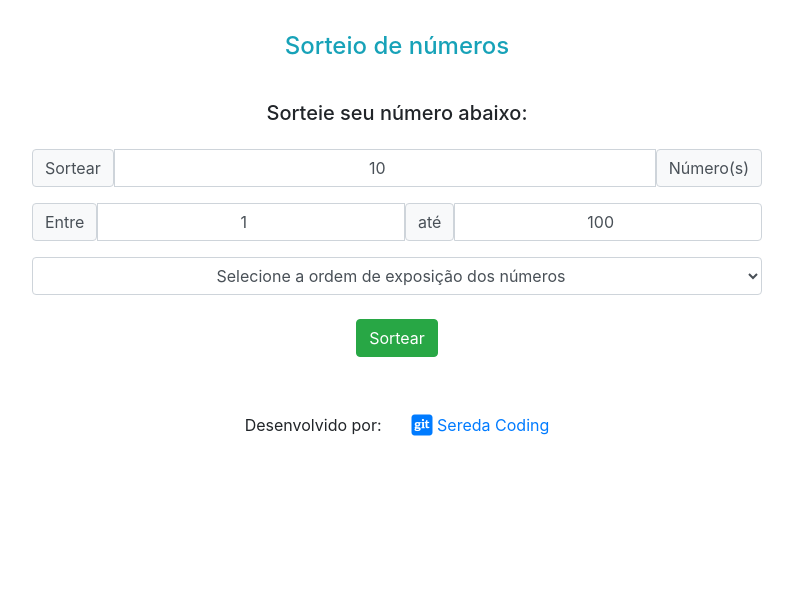
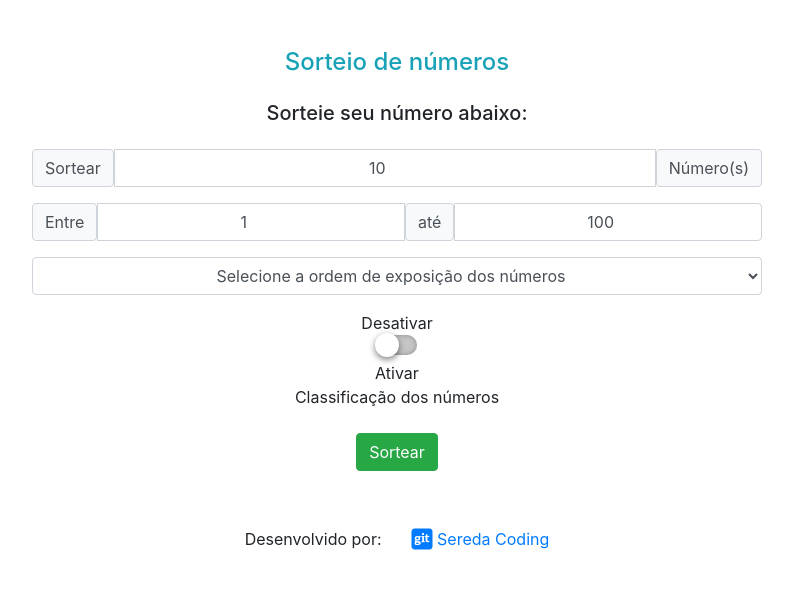
Before and after one commit to SeredaCoding/Sorteio.fun, a PHP site: page / in a window 1280 px wide. Shown: the top 589 px of the page, without its empty margins (243-1036 px from the left). Run offline with PHP 8.4, Linux system fonts and the light colour scheme; some libraries are stand-ins or nearby versions.

Commit message:
Classificação de números - botão ON/OFF
Classificação de números - botão ON/OFF

```diff
--- /dev/null
+++ b/css/style.css
@@ -0,0 +1,34 @@
+input[type="checkbox"] {
+  position: relative;
+  width: 40px;
+  height: 20px;
+  -webkit-appearance: none; /* Aparência padrão do checkbox é anulada */
+  background-color: #c6c6c6; /* cor de fundo */
+  outline: none; /* sem borda externa */
+  border-radius: 20px; /* arrendodamento dos cantos */
+  box-shadow: inset 0 0 5px rgba(85, 85, 85, 0.5); /* sombra interna */
+  transition: .2s; /* tempo de transição que vai ocorrer com a cor de fundo e com a posção da bolinha*/
+  cursor: pointer;/* estabelecer que o mouse vai ter uma aparência como se fosse clicar em um botão */
+}
+
+input:checked[type="checkbox"] {
+  background-color: #28a745;/* cor de fundo que vai ser aplicada quando o checkbox tiver uma alteração para checked */
+}
+/* O seletor :before pode criar objetos antes do elemento principal, no caso cria a bolinha do botão  */
+input[type="checkbox"]:before {
+  content: '';
+  position: absolute;
+  width: 20px;
+  height: 20px;
+  border-radius: 50%;
+  top: 0;
+  left: 0;
+  background: #ffffff;
+  transform: scale(1.2);
+  box-shadow: 0 2px 5px rgba(0, 0, 0, 0.5);
+  transition: .2s;
+}
+
+input:checked[type="checkbox"]:before {
+  left: 20px;
+}
--- a/index.php
+++ b/index.php
@@ -13,8 +13,7 @@
 	    <script src="//cdnjs.cloudflare.com/ajax/libs/jquery/3.2.1/jquery.min.js"></script>
 	    <script src="//maxcdn.bootstrapcdn.com/bootstrap/4.1.1/js/bootstrap.min.js"></script>
 		<!-- Estilo CSS -->
-		<link rel="stylesheet" type="text/css" href="../css/estilo.css">
-		<link rel="icon" href="../imagens/favicon2.png">
+		<link rel="stylesheet" type="text/css" href="css/style.css">
 
 		<!-- Font Awesome -->
 	    <script src="https://kit.fontawesome.com/25f8242477.js" crossorigin="anonymous"></script>
@@ -32,15 +31,14 @@
 	</head>
 	<body>
 		<header>
-			<div class="container text-center">
-			  <div class="row justify-content-md-center">
+			<div class="container">
+			  <div class="row justify-content-center">
 
-			    <div class="col-md-auto">
-			      <a href="resetar_auto.php"><h4 class="text-info p-4 mt-2">Sorteio de números</h4></a>
-			    </div>
+		    	<div class="text-center mb-2"><a href="resetar_auto.php"><h4 class="text-info mt-5">Sorteio de números</h4></a></div>
 
 			  </div>
 			</div>
+
 
 			<div class="container text-center">
 			  <div class="row justify-content-md-center">
@@ -139,6 +137,17 @@
 						</div>
 
 				    </div>
+				    <div class="col col-12 col-md-8">
+				  		<div>
+				  			<div class="col">Desativar</div>
+						    <div class="col"><input type="checkbox" <?php if(isset($_SESSION['class_num'])==1 && $_SESSION['class_num'] == 1){echo 'checked';} ?> name="class_num" value="1"></div>
+						   	<div class="col">Ativar</div>
+						</div>
+
+					    <div class="col mb-3">
+					      <div>Classificação dos números</div>
+					    </div>
+					</div>
 
 
 
@@ -220,6 +229,8 @@
 				<div class="row justify-content-md-center">
 
 			<?php
+			$id= 0;
+			$ads = 1;
 			//verificação se existe números sorteados
 			if(isset($_SESSION['numeros']) == 1){
 				$_SESSION['ordem'];
@@ -233,22 +244,51 @@
 				if($numero <= 9){
 					$numero = '0'.$numero;
 				}
+
+				$id = ++$id;
+
 				?>
 
 
 
-				<div class="col-6 col-md-auto col-md-3 col-lg-4 centralizar">
+				<div class="col-6 col-md-auto col-md-3 col-lg-4 centralizar ">
+					<?php if(isset($_SESSION['class_num']) == 1){ ?>
+					<div class="col-6 centralizar">
+						<div class="rounded border text-success bg-light"><?php echo $id.'º'; ?></div>
+					</div>
+					<?php }; ?>
 					<div class="p-2 m-2 rounded border"><?php echo $numero; ?></div>
+
+
 				</div>
+				<?php
+				if($_SESSION['quantidade'] == 10 && $id == 10){ ?>
+					<div class="container text-center">
+					  <div class="row justify-content-center">
 
+					    <div class="border rounded col-12 m-3">
+					      <div>anúncio</div>
+					    </div>
+
+					  </div>
+					</div><?php }else if($_SESSION['quantidade'] > 14){
+						if($id == 9 || $id == 54 || $id == 81){
+					?>
+					<div class="container text-center">
+					  <div class="row justify-content-center">
+
+					    <div class="border rounded col-12 m-3">
+					      <div>anúncio</div>
+					    </div>
+
+					  </div>
+					</div><?php  } } ?>
 				 <?php
+
 				}
 
 			}
 			?>
-				</div>
-			</div>
-
 			<?php
 			//sucesso ao resetar
 			if(isset($_GET['resetar']) && $_GET['resetar'] == 's'){
@@ -280,16 +320,6 @@
 				<?php
 			} ?>
 
-			<!--<div class="container text-center">
-			  <div class="row justify-content-center">
-
-			    <div class="border rounded col-12 m-3">
-			      <div>anúncio</div>
-			    </div>
-
-			  </div>
-			</div>-->
-
 			<?php
 			//Verificação se o sorteio foi feito para exibir o botão resetar
 			if(isset($_GET['sorteio']) || isset($_SESSION['numeros'])){
@@ -305,6 +335,9 @@
 				</div>
 				<?php
 			} ?>
+
+
+
 		</main>
 
 		<footer>
@@ -314,7 +347,7 @@
 			      <p>Desenvolvido por: </p>
 			    </div>
 
-			    <div class="col-md-auto ">
+			    <div class="col-md-auto mb-2">
 			      <a href="https://github.com/SeredaCoding"><i class="fa-brands fa-square-git fa-xl"></i> Sereda Coding</a>
 			    </div>
 
--- a/sortear.php
+++ b/sortear.php
@@ -65,6 +65,8 @@
 		$_SESSION['ordem'] = asort($_SESSION['numeros']);
 	};
 
+	$_SESSION['class_num'] = $_POST['class_num'];
+
 
 	$sorteio = false;
 
```
